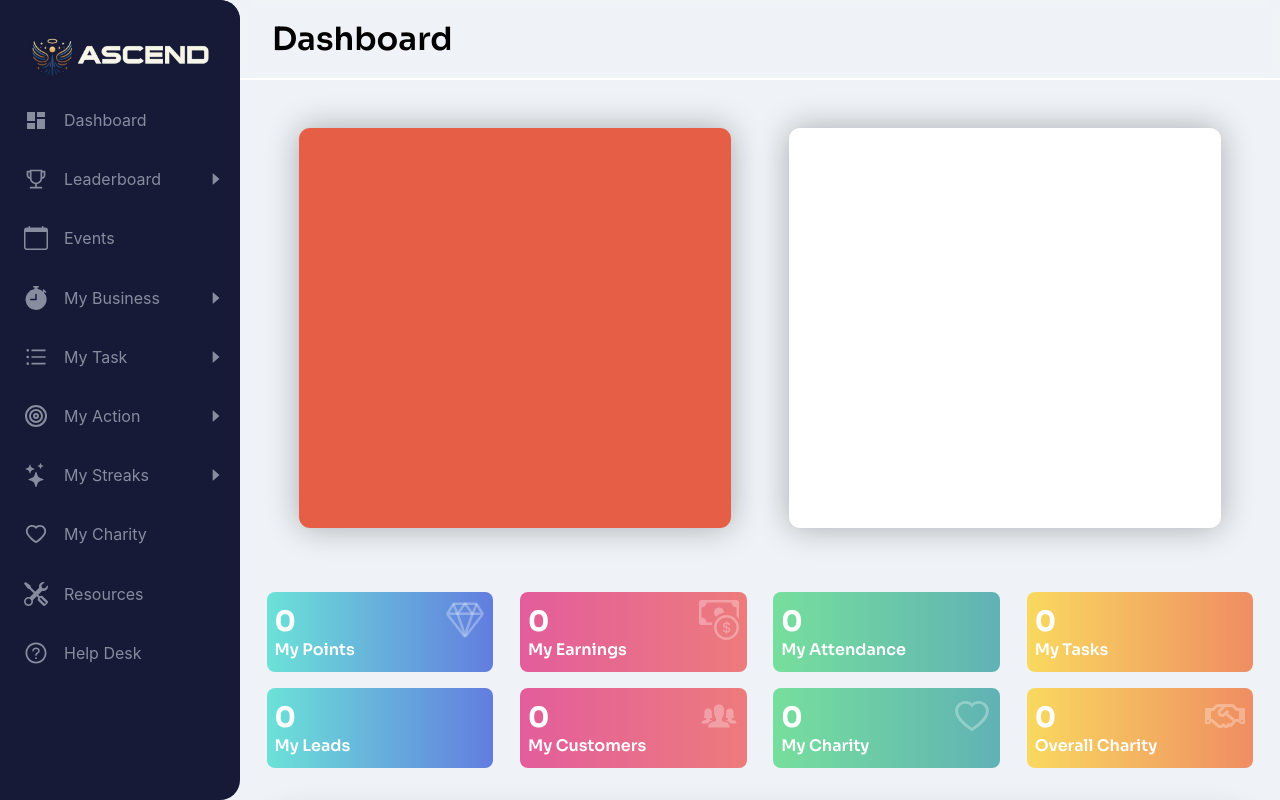
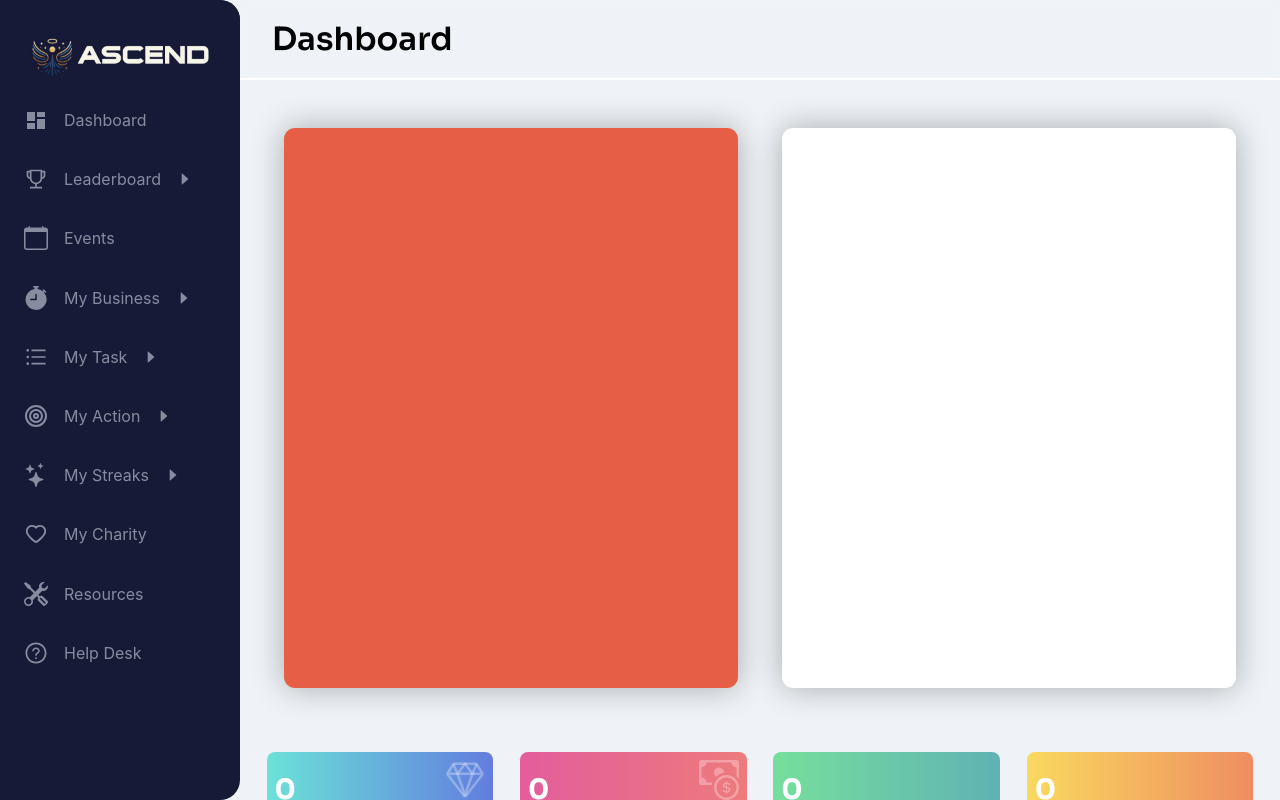
Before and after one commit to ashw-ani/Ascend-client, a React (Create React App) app: page / in a window 1280 px wide. Built offline with nearby package versions, Linux system fonts and the light colour scheme; some icons are missing.

Commit message:
sidepanel fixed

```diff
--- a/package.json
+++ b/package.json
@@ -15,6 +15,7 @@
     "react-responsive": "^9.0.2",
     "react-router-dom": "^5.3.4",
     "react-scripts": "^5.0.1",
+    "react-transition-group": "^4.4.5",
     "uniqid": "^5.4.0",
     "web-vitals": "^2.1.4"
   },
--- a/src/Components/body/Header/Header.module.css
+++ b/src/Components/body/Header/Header.module.css
@@ -17,6 +17,7 @@
   font-weight: 600;
   background-color: rgba(240, 243, 247, 0.5);
   border-bottom: 2px solid rgb(255, 255, 255);
+  z-index: 1000;
 }
 @media screen and (max-width: 600px) {
   .header {
--- a/src/Components/body/dashboardintro/Dashboardintro.module.css
+++ b/src/Components/body/dashboardintro/Dashboardintro.module.css
@@ -6,18 +6,19 @@
   gap: 1rem;
   padding-top: 2rem;
   justify-content: space-evenly;
+  /* background-color: aqua; */
 }
 .welcomediv {
   background-color: #e75e46;
-  width: 27rem;
-  height: 25rem;
+  width: 45%;
+  height: 70vh;
   box-shadow: 0rem 0rem 2rem rgba(0, 0, 0, 0.3);
   border-radius: 0.7rem;
 }
 .ai {
   background-color: #ffffff;
-  width: 27rem;
-  height: 25rem;
+  width: 45%;
+  height: 70vh;
   box-shadow: 0rem 0rem 2rem rgba(0, 0, 0, 0.3);
   border-radius: 0.7rem;
 }
--- a/src/Components/body/statscontainer/statcards/Statcard.module.css
+++ b/src/Components/body/statscontainer/statcards/Statcard.module.css
@@ -8,7 +8,7 @@
   background: linear-gradient(90deg, #6be2d8, #627ddf);
   border-radius: 0.5rem;
   width: 22.5%;
-  height: 5rem;
+  height: 6rem;
   /* padding: 1rem; */
   transition: all 0.3s;
 }
--- a/src/Components/sidepanel/Sidepanel.js
+++ b/src/Components/sidepanel/Sidepanel.js
@@ -2,6 +2,7 @@ import styles from "./Sidepanel.module.css";
 import Sidepanelitem from "./sidepanelitems/Sidepanelitem";
 import Sidepanelsubitem from "./sidepanelsubitems/sidepanelsubitem";
 import { useState } from "react";
+import { CSSTransition } from "react-transition-group";
 
 import logotext from "../../assets/logo4.png";
 import mainlogo from "../../assets/logo2.png";
@@ -21,6 +22,7 @@ import { AiFillCaretRight } from "react-icons/ai";
 import { useHistory } from "react-router-dom";
 
 const Sidepanel = (props) => {
+  const [sideitemsState, setsideitemState] = useState({});
   const [leaderboardState, setLeaderboardState] = useState(false);
   const [showPanel, setShowPanel] = useState(false);
   const navigation = useHistory();
@@ -39,8 +41,10 @@ const Sidepanel = (props) => {
     navigation.push("/login");
   };
 
-  const toggleLeaderboardHandler = () => {
-    setLeaderboardState(!leaderboardState);
+  const toggleSideitemHandler = (event) => {
+    const key = event.target.getAttribute("name");
+    setsideitemState({ [key]: true });
+    console.log(sideitemsState);
   };
 
   return (
@@ -61,16 +65,16 @@ const Sidepanel = (props) => {
         <img src={logotext} alt="logo" className={styles.logotext} /> */}
       </div>
       <div className={styles.sidepanelcontent}>
-        <Sidepanelitem onClick={onClickDashboard}>
+        <Sidepanelitem onClick={onClickDashboard} name={"dashboard"}>
           <MdDashboard className={styles.sidepanelicons} />
           Dashboard
         </Sidepanelitem>
-        <Sidepanelitem onClick={toggleLeaderboardHandler}>
+        <Sidepanelitem onclick={toggleSideitemHandler} name={"leaderboard"}>
           <AiOutlineTrophy className={styles.sidepanelicons} />
           Leaderboard
-          <AiFillCaretRight className={styles.more} />
+          <AiFillCaretRight className={styles.moreLB} />
         </Sidepanelitem>
-        {leaderboardState && (
+        {sideitemsState.leaderboard && (
           <div className={styles.subitems}>
             <Sidepanelsubitem onClick={onClickSubitem}>
               Water Enthusiasts
@@ -83,28 +87,32 @@ const Sidepanel = (props) => {
         )}
 
         <Sidepanelitem>
-          <BsCalendar className={styles.sidepanelicons} />
+          <BsCalendar className={styles.sidepanelicons} name={"events"} />
           Events
         </Sidepanelitem>
-        <Sidepanelitem>
+        <Sidepanelitem onclick={toggleSideitemHandler} name={"mybusiness"}>
           <BsStopwatchFill className={styles.sidepanelicons} />
           My Business
-          <AiFillCaretRight className={styles.more} />
+          <AiFillCaretRight className={styles.moremb} />
         </Sidepanelitem>
         <Sidepanelitem>
-          <AiOutlineUnorderedList className={styles.sidepanelicons} />
+          <AiOutlineUnorderedList
+            className={styles.sidepanelicons}
+            onclick={toggleSideitemHandler}
+            name={"mytask"}
+          />
           My Task
-          <AiFillCaretRight className={styles.more} />
+          <AiFillCaretRight className={styles.moremt} />
         </Sidepanelitem>
-        <Sidepanelitem>
+        <Sidepanelitem onclick={toggleSideitemHandler} name="myactions">
           <FiTarget className={styles.sidepanelicons} />
           My Action
-          <AiFillCaretRight className={styles.more} />
+          <AiFillCaretRight className={styles.morema} />
         </Sidepanelitem>
-        <Sidepanelitem>
+        <Sidepanelitem onclick={toggleSideitemHandler} name="mystreaks">
           <BsStars className={styles.sidepanelicons} />
           My Streaks
-          <AiFillCaretRight className={styles.more} />
+          <AiFillCaretRight className={styles.morems} />
         </Sidepanelitem>
         <Sidepanelitem>
           <AiOutlineHeart className={styles.sidepanelicons} />
--- a/src/Components/sidepanel/Sidepanel.module.css
+++ b/src/Components/sidepanel/Sidepanel.module.css
@@ -58,6 +58,7 @@
 
 .subitems {
   margin-left: 1.5rem;
+  transition: all 0.3s;
 }
 .hamburger_menu {
   display: none;
--- a/src/Components/sidepanel/sidepanelitems/Sidepanelitem.js
+++ b/src/Components/sidepanel/sidepanelitems/Sidepanelitem.js
@@ -1,8 +1,17 @@
 import styles from "./Sidepanelitem.module.css";
 
 const Sidepanel = (props) => {
+  const clickHandler = (event) => {
+    props.onclick(event);
+    // console.log(props.name);
+    // console.log(event.target.getAttribute("name"));
+  };
   return (
-    <div className={styles.sidepanelitem} onClick={props.onClick}>
+    <div
+      className={styles.sidepanelitem}
+      onClick={props.onclick}
+      name={props.name}
+    >
       {props.children}
     </div>
   );
```
Also changed, not shown: 1 other file (tests, documents, lock files or other folders).
